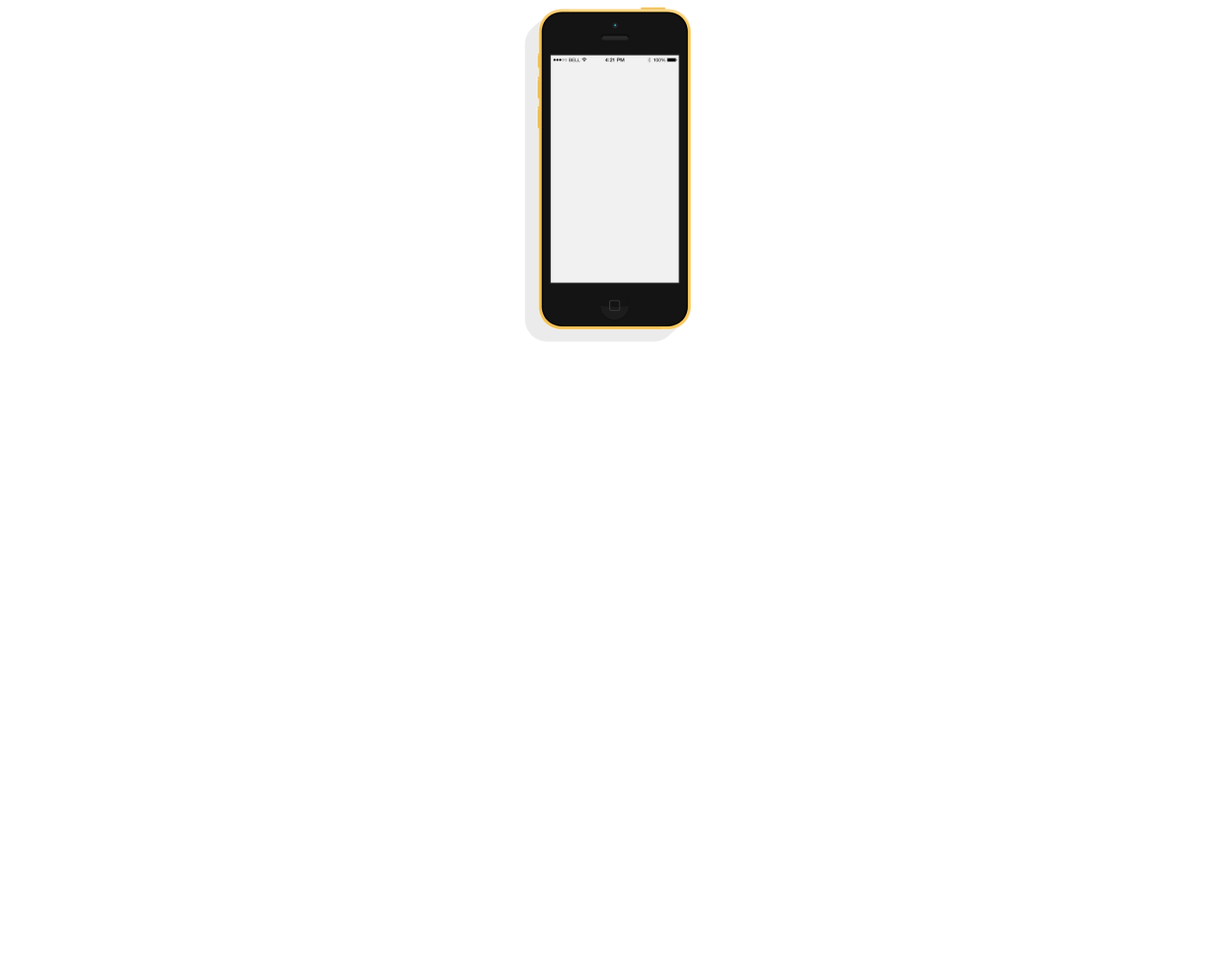
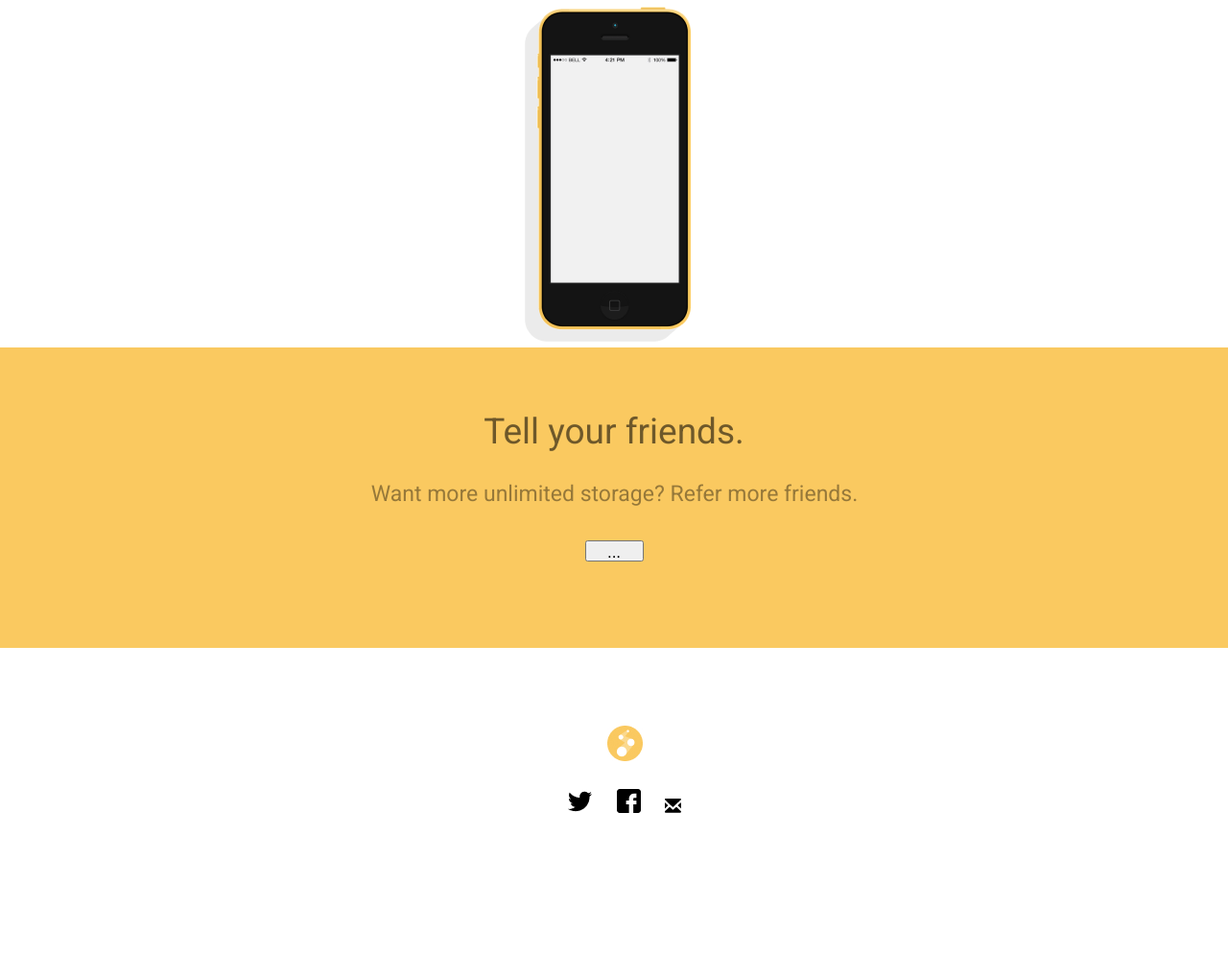
Before and after one commit to SemenVasilega/Vasilega_FrontEndHomeWork, a plain HTML site: page HW3/index.html in a window 1280 px wide. Shown: the part 1258-2254 px from the top of the page at 96% size. Before the commit the page ends 1620 px from the top, so only its background shows below. Drawn offline with Linux system fonts and the light colour scheme.

Commit message:
home work done

```diff
--- a/HW3/index.html
+++ b/HW3/index.html
@@ -64,5 +64,32 @@
             </a>
         </div>
     </div>
+    <div class="tell-friends">
+        <div class="text">
+            <h2>Tell your friends.</h2>
+            <p>Want more unlimited storage? Refer more friends.</p>
+        </div>
+        <div class="button-friends">
+            <button>...</button>
+        </div>
+    </div>
+    <footer>
+        <div class="logo">
+            <a href="#">
+                <img src="img/icon/Logo.jpg" alt="logo">
+            </a>
+        </div>
+        <div class="social">
+            <a href="#">
+                <img src="img/icon/instaicon.png" alt="twiter">
+            </a>
+            <a href="#">
+                <img src="img/icon/fb-icon.png" alt="FaceBook">
+            </a>
+            <a href="#">
+                <img src="img/icon/mail.png" alt="mail">
+            </a>
+        </div>
+    </footer>
 </body>
 </html>
--- a/HW3/style/style.css
+++ b/HW3/style/style.css
@@ -13,7 +13,7 @@ header{
     width: 960px;
     margin: 0 auto;
 }
-.logo-block,.social-block{
+.logo-block,.social-block,.social{
     display: inline-block;
 }
 .logo-block{
@@ -73,6 +73,8 @@ header a{
     line-height: 54px;
     /* margin-top: 40px; */
     padding: 0;
+    display: inline-block;
+    vertical-align: top;
 }
 .enter-email input::placeholder{
     /* font-family: Roboto; */
@@ -114,7 +116,7 @@ header a{
     padding-top: 32px;
     margin: 0 310px 0 311px;
     color: rgba(0, 0, 0, 0.4);
-    width: 819;
+    width: 800;
 
 }
 .image{
@@ -125,3 +127,34 @@ header a{
     text-decoration: none;
     display: inline-block;
 }
+.tell-friends{
+    background-color: #FAC960;
+    height: 313px;
+    text-align: center;
+}
+.tell-friends button{
+    /* text-align: center; */
+    width: 61px;
+    height: 22px;
+    font-size: 17px;
+    margin-top: 33px;
+    margin-bottom: 107px;
+}
+footer{
+    height: 240px;
+    text-align: center;
+}
+footer a{
+    display: inline-block;
+    text-decoration: none;
+}
+footer .logo{
+    margin-top: 81px;
+}
+footer .social{
+    margin: 26px;
+    margin-bottom: 81.37px;
+}
+footer a{
+    margin-left: 22px;
+}
```
Also changed, not shown: HW3/img/icon/mail.png (added).
